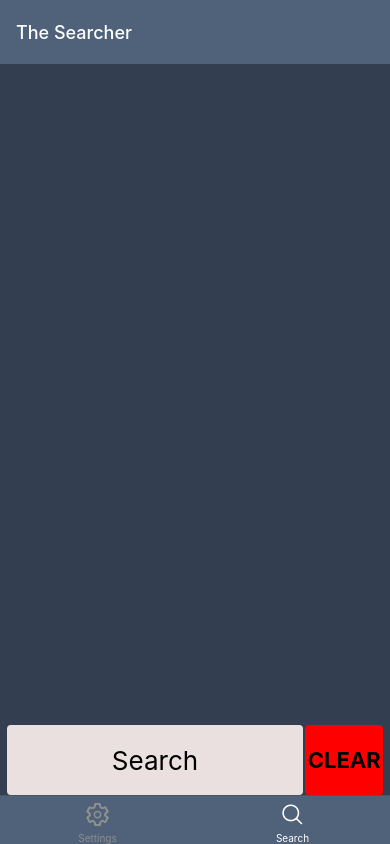
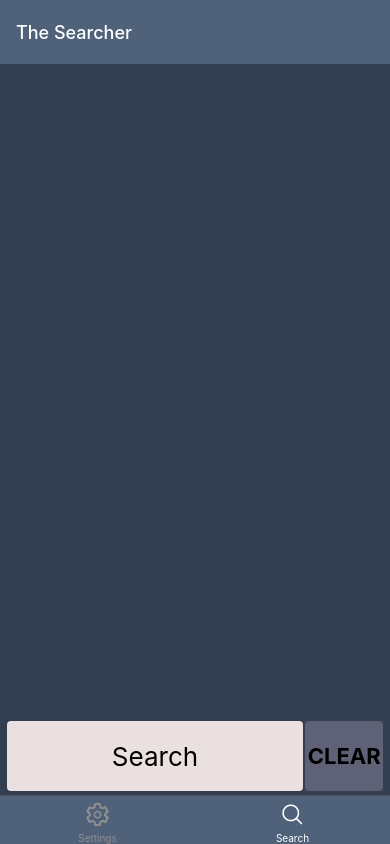
Before and after one commit to Makktu/TheSearcher, a React Native app: screen /Search in a window 390 px wide. Built offline with nearby package versions, Linux system fonts and the light colour scheme.

Commit message:
colour tweaks

```diff
--- a/src/components/SearchBox.jsx
+++ b/src/components/SearchBox.jsx
@@ -36,6 +36,7 @@ const styles = StyleSheet.create({
     flexDirection: 'row',
     alignItems: 'center',
     justifyContent: 'center',
+    marginBottom: 4,
   },
   textInput: {
     height: 70,
@@ -51,7 +52,7 @@ const styles = StyleSheet.create({
   clearButton: {
     width: '20%',
     height: 70,
-    backgroundColor: 'red',
+    backgroundColor: '#5f6276',
     borderRadius: 4,
     marginLeft: 2,
     justifyContent: 'center',
--- a/src/screens/SearchScreen.jsx
+++ b/src/screens/SearchScreen.jsx
@@ -50,7 +50,7 @@ const styles = StyleSheet.create({
   },
   searchContainerWithKeyboard: {
     position: 'absolute',
-    top: 0,
+    top: 200,
     width: '100%',
   },
   keyboard: {
```
